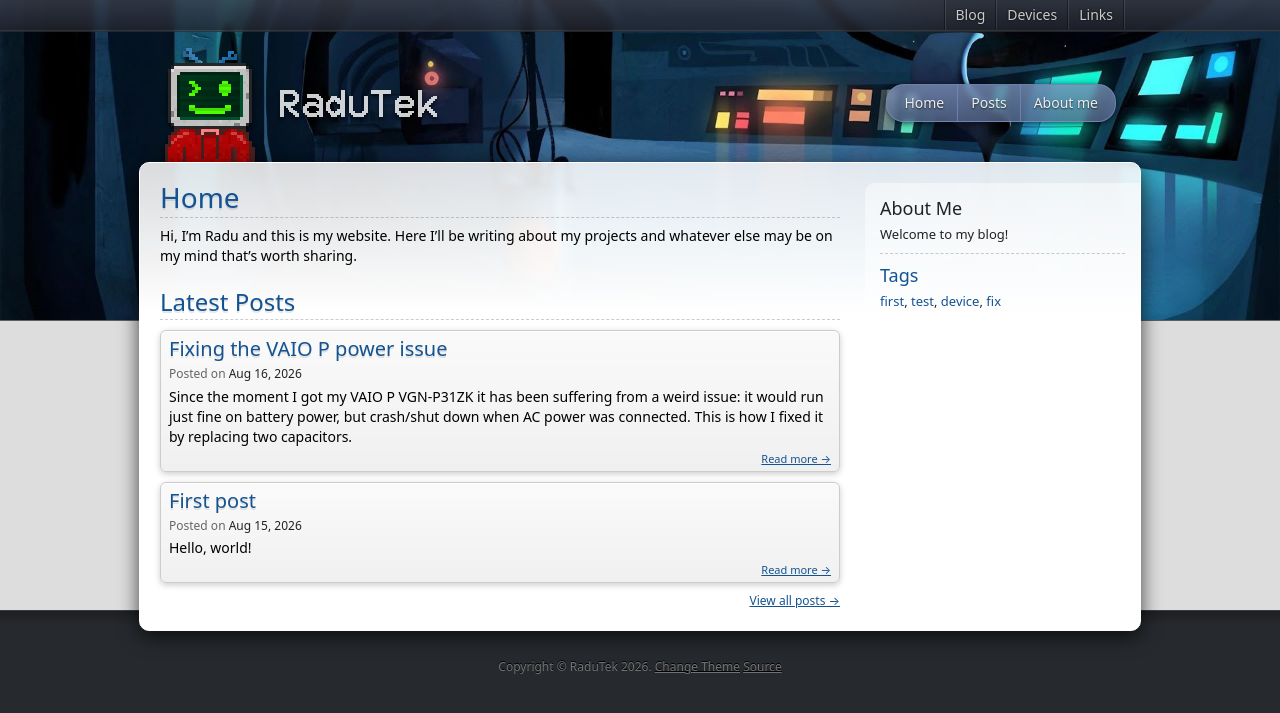
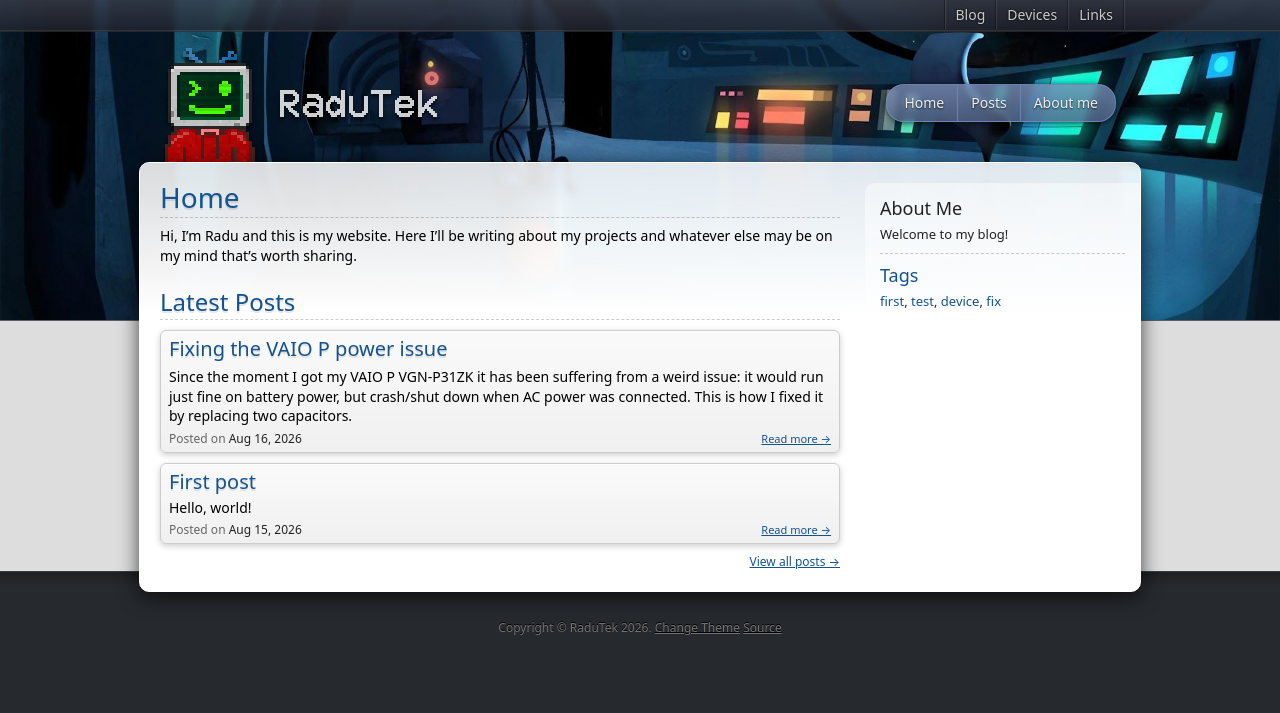
Before and after one commit to RaduTek/RaduTek.github.io, a Jekyll site: the page built from index.md, in a window 1280 px wide. Shown: the top 713 px of the page. Built offline with Jekyll 4.4.1, drawn with Linux system fonts in a browser that asks for light colours.

Commit message:
Layout: Show post meta and read more link on the same line in post card

```diff
--- a/_includes/post_card.html
+++ b/_includes/post_card.html
@@ -4,9 +4,11 @@
             {{ include.post.title | escape }}
         </a>
     </h3>
-    <p class="post-meta">Posted on <span>{{ include.post.date | date: "%b %-d, %Y" }}</span></p>
     {%- if site.show_excerpts -%}
-        {{ include.post.excerpt }}
+    {{ include.post.excerpt }}
     {%- endif -%}
-    <p class="post-more"><a href="{{ include.post.url | relative_url }}">Read more &rarr;</a></p>
+    <p class="post-meta">
+        Posted on <span>{{ include.post.date | date: "%b %-d, %Y" }}</span>
+        <a href="{{ include.post.url | relative_url }}" class="post-more float-right">Read more &rarr;</a>
+    </p>
 </article>
```
